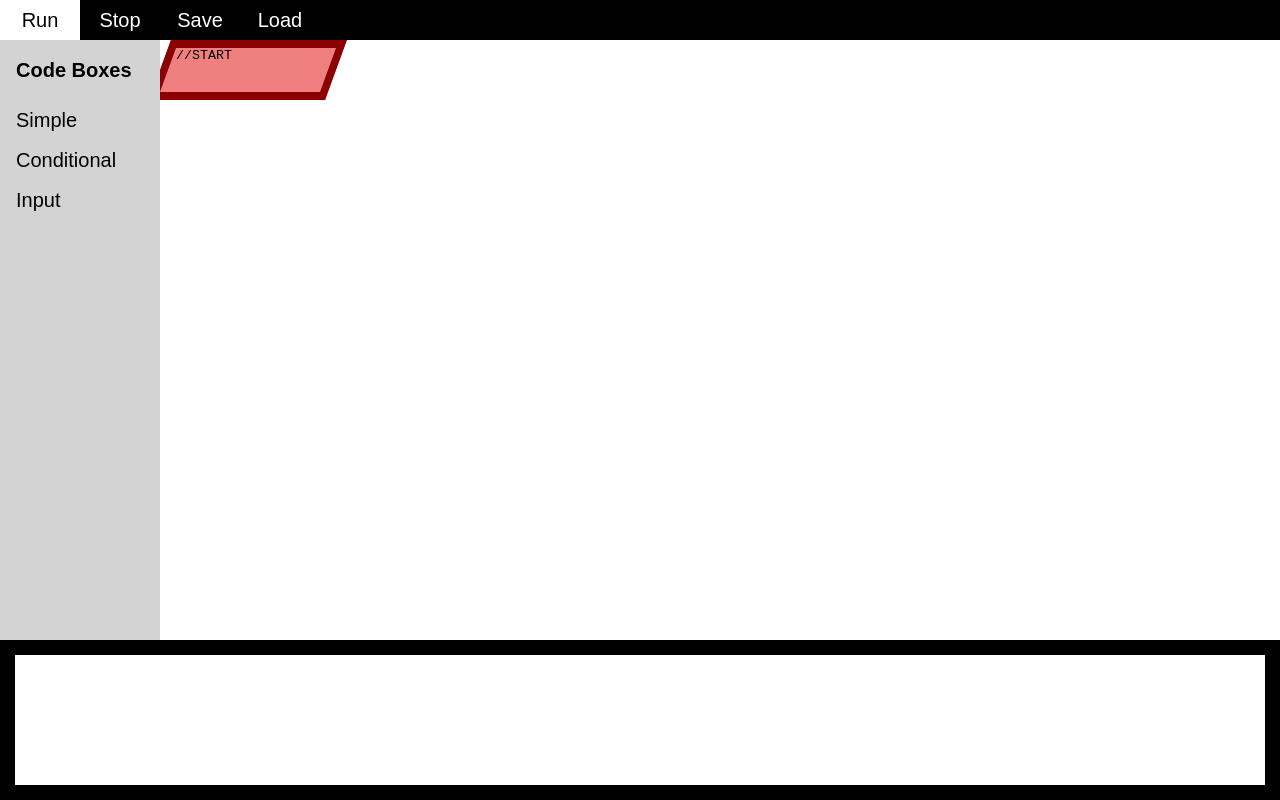
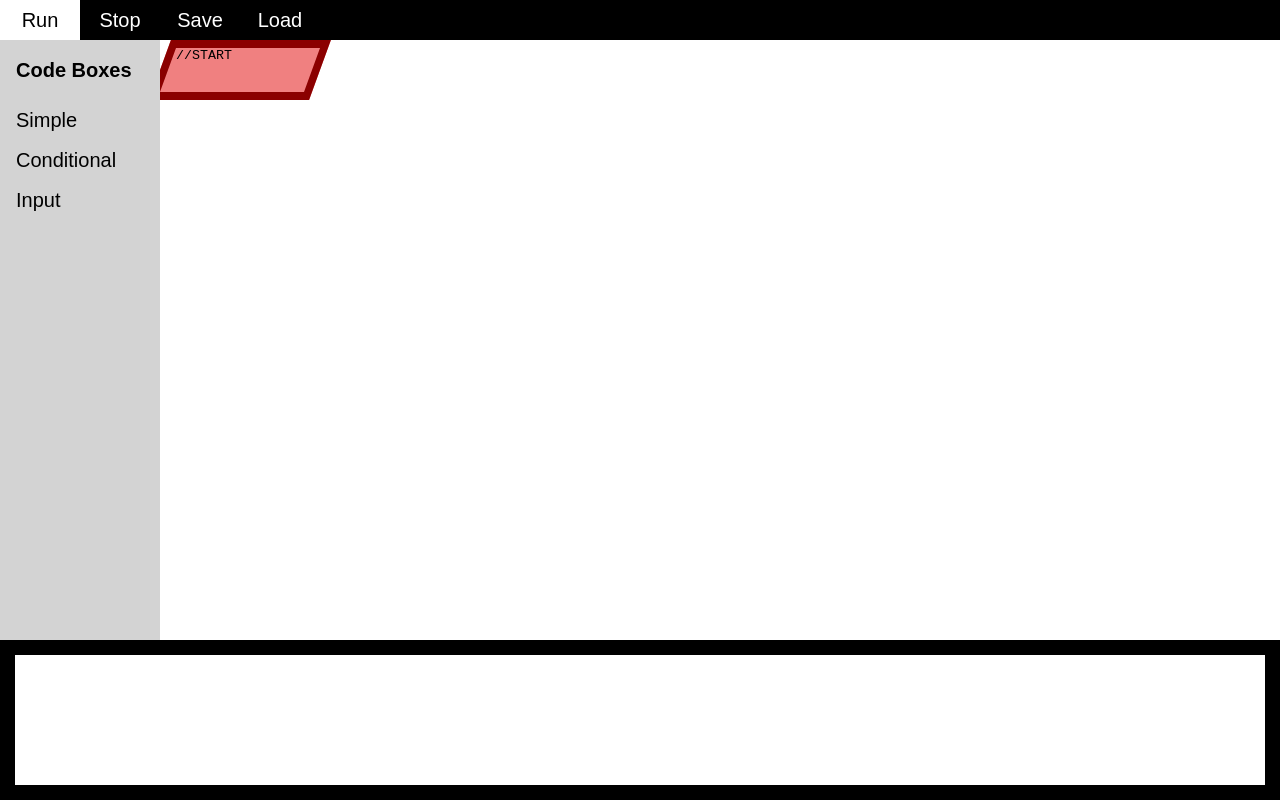
Before and after one commit to FlowCS196/Flow, a plain HTML site: page index.html in a window 1280 px wide. Drawn offline with Linux system fonts and the light colour scheme.

Commit message:
Some changes to the shapes

```diff
--- a/moseCSS.css
+++ b/moseCSS.css
@@ -140,7 +140,7 @@ body {
 
 .f_code {
     border:none;
-    width: 144px;
+    width: 128px;
     height: 44px;
     transform: skew(20deg) translate(8px, 0px);
     background-color: #F08080; /*RED*/
@@ -154,7 +154,7 @@ body {
     position: absolute;
     background-color: #F08080; /*RED*/
     height: 44px;
-    width: 160px;
+    width: 144px;
     border: 8px solid #8B0000;
     transform: skew(-20deg);
     /*-webkit-transform: skew(-20deg);
```
